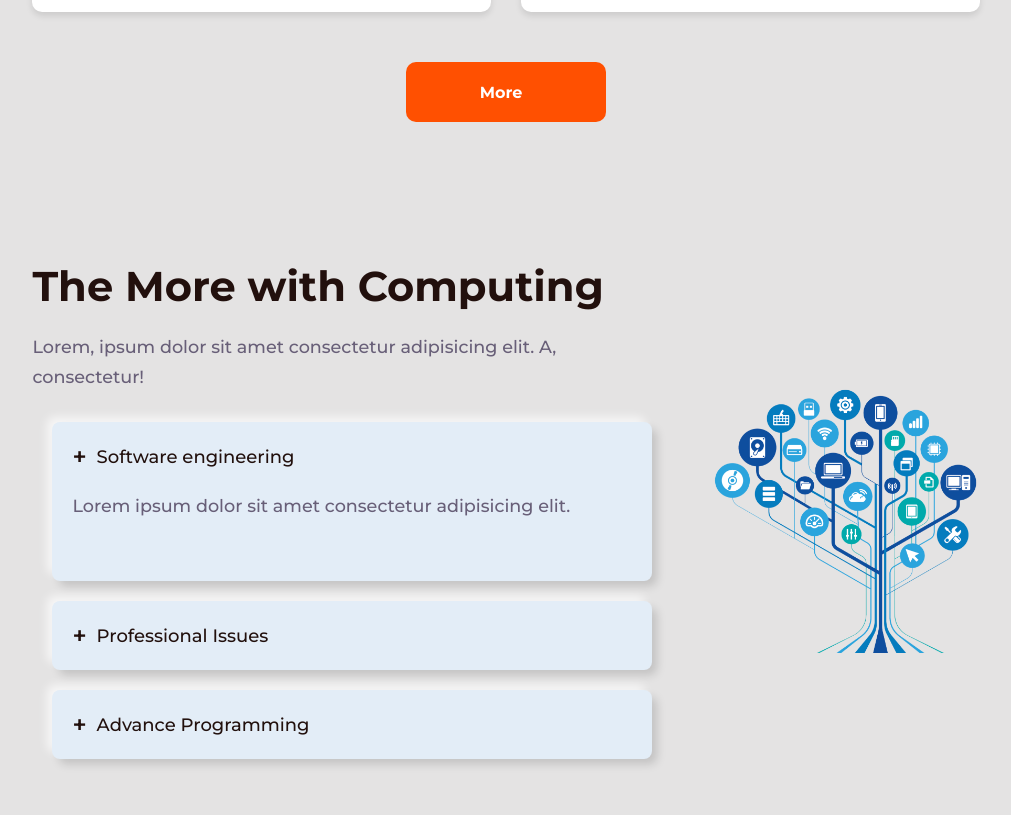
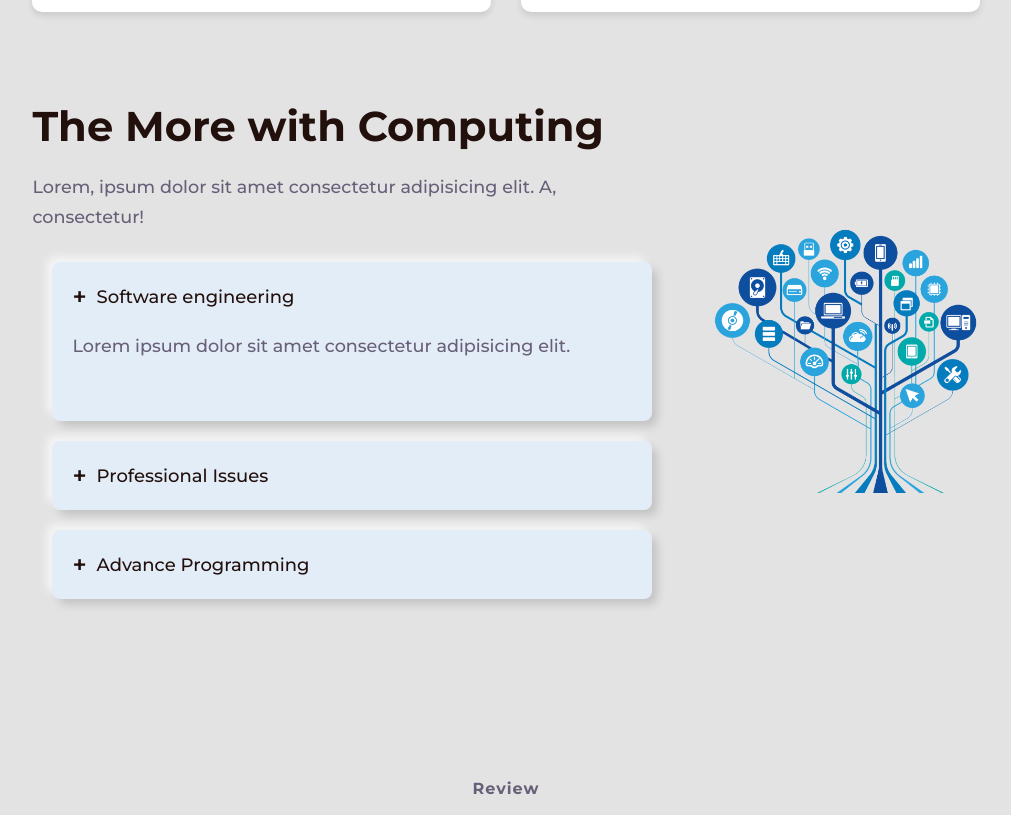
Before and after one commit to devrajKhadka-smiley/LearnUp, a plain HTML site: page index.html in a window 1280 px wide. Shown: the part 4055-4870 px from the top of the page, without its empty margins (134-1145 px from the left). Drawn offline with nearby package versions, Linux system fonts and the light colour scheme.

Commit message:
hello arpit

```diff
--- a/index.html
+++ b/index.html
@@ -290,10 +290,9 @@
                             </ul>
                         </div>
                     </div>
-                    <!-- Repeat similar structure for other courses -->
                 </div>
                 <div class="more_vid">
-                    <a href="#" class="moree ccourse"><b>More</b><span>&nbsp;&#10230</span></a>
+                    <!-- <a href="#" class="moree ccourse"><b>More</b><span>&nbsp;&#10230</span></a> -->
                 </div>
             </div>
         </section>
```
